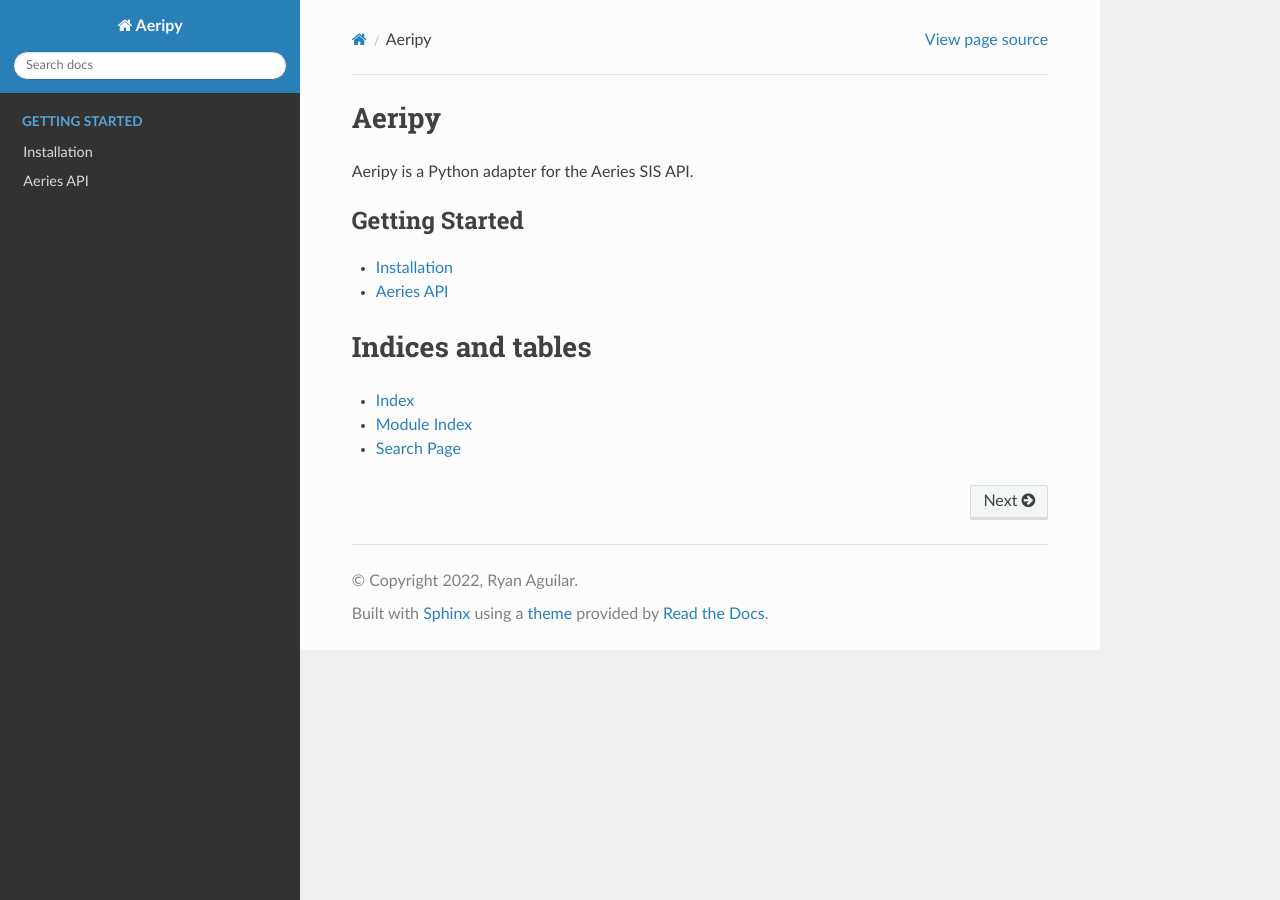
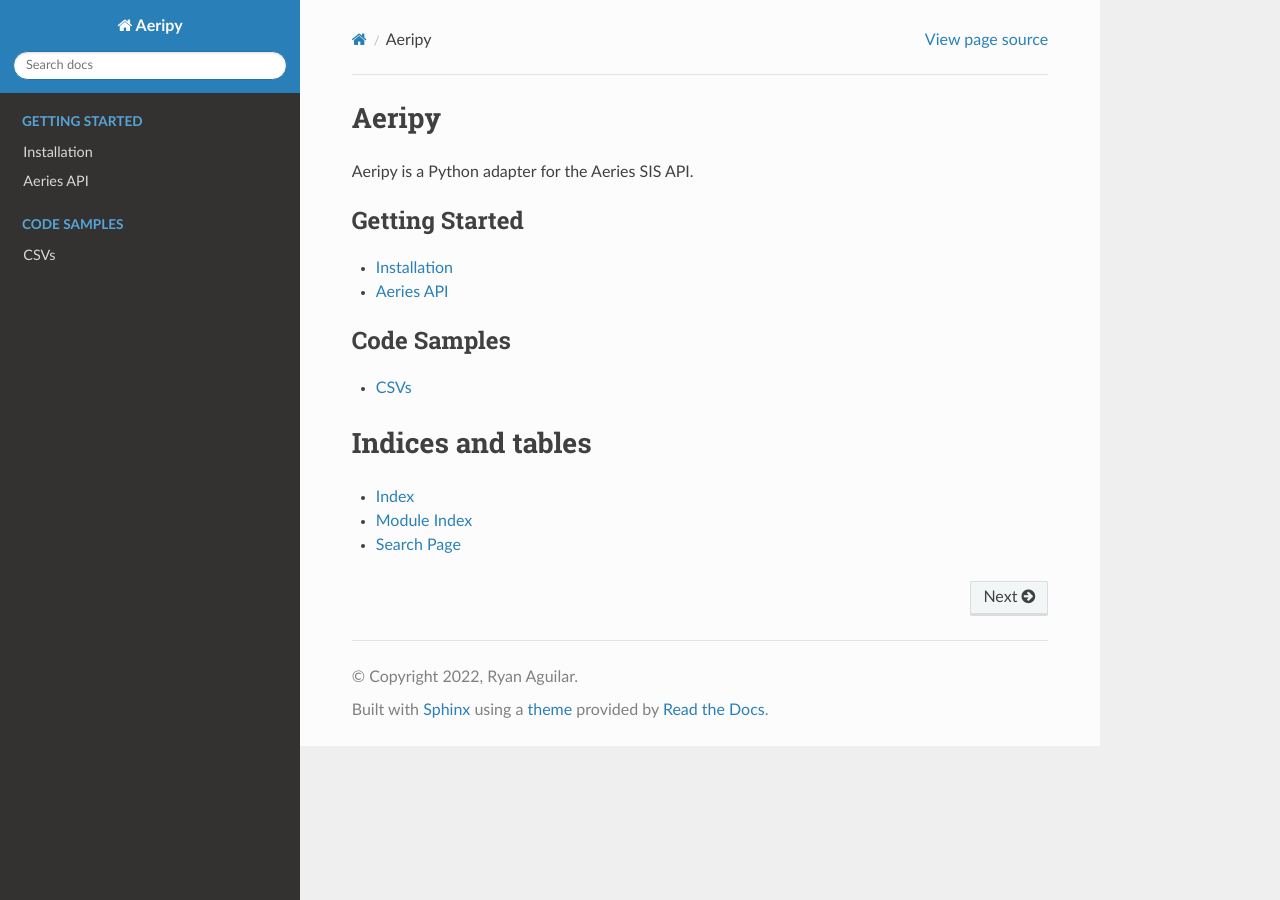
Before and after one commit to ryanaguilar/aeripy, a Sphinx documentation site: the page built from docs/index.rst, in a window 1280 px wide. Built offline with Sphinx 7.4.7 and the Read the Docs theme 2.0.0, drawn with Linux system fonts in a browser that asks for light colours.

Commit message:
add code samples sections

```diff
--- /dev/null
+++ b/docs/code_samples/csv.rst
@@ -0,0 +1,2 @@
+CSVs
+======
--- a/docs/index.rst
+++ b/docs/index.rst
@@ -20,7 +20,9 @@ Aeripy is a Python adapter for the Aeries SIS API.
 
 .. toctree::
    :maxdepth: 1
-   :caption: Sample Scripts
+   :caption: Code Samples
+
+   code_samples/csv
 
 .. toctree::
    :maxdepth: 2
```
